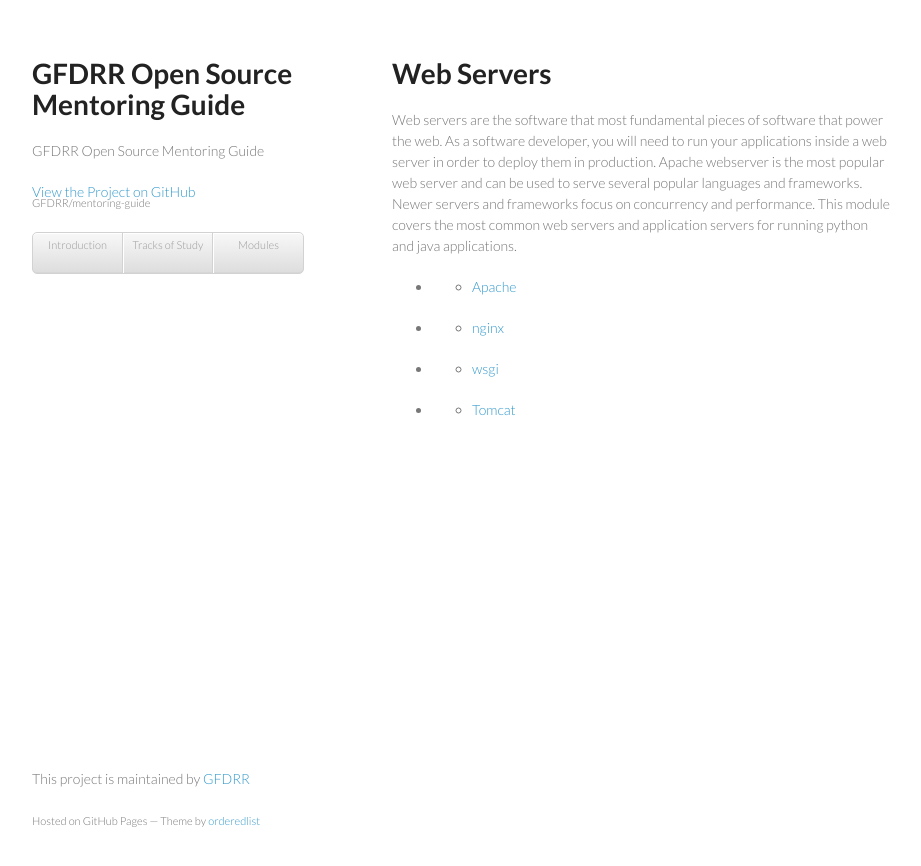
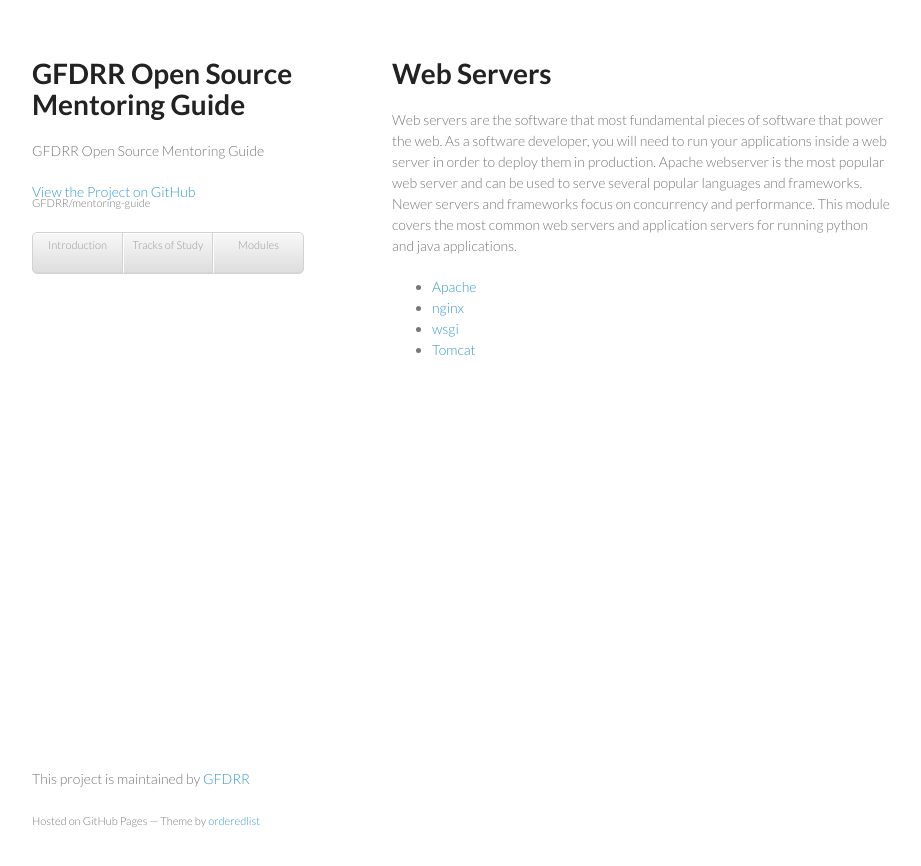
Before and after one commit to GFDRR/mentoring-guide, a Jekyll site: the page built from _modules/web_servers/index.md, in a window 1280 px wide. Shown: the top 866 px of the page, without its empty margins (178-1099 px from the left). Built offline with Jekyll 4.4.1, drawn with Linux system fonts in a browser that asks for light colours.

```diff
--- a/_modules/web_servers/index.md
+++ b/_modules/web_servers/index.md
@@ -9,7 +9,7 @@ Web Servers
 
 Web servers are the software that most fundamental pieces of software that power the web. As a software developer, you will need to run your applications inside a web server in order to deploy them in production. Apache webserver is the most popular web server and can be used to serve several popular languages and frameworks. Newer servers and frameworks focus on concurrency and performance. This module covers the most common web servers and application servers for running python and java applications.
 
-* * <a href='{{ site.baseurl }}/modules/web_servers/apache.html'>Apache</a>
-* * <a href='{{ site.baseurl }}/modules/web_servers/nginx.html'>nginx</a>
-* * <a href='{{ site.baseurl }}/modules/web_servers/wsgi.html'>wsgi</a>
-* * <a href='{{ site.baseurl }}/modules/web_servers/tomcat.html'>Tomcat</a>
+* <a href='{{ site.baseurl }}/modules/web_servers/apache.html'>Apache</a>
+* <a href='{{ site.baseurl }}/modules/web_servers/nginx.html'>nginx</a>
+* <a href='{{ site.baseurl }}/modules/web_servers/wsgi.html'>wsgi</a>
+* <a href='{{ site.baseurl }}/modules/web_servers/tomcat.html'>Tomcat</a>
```
